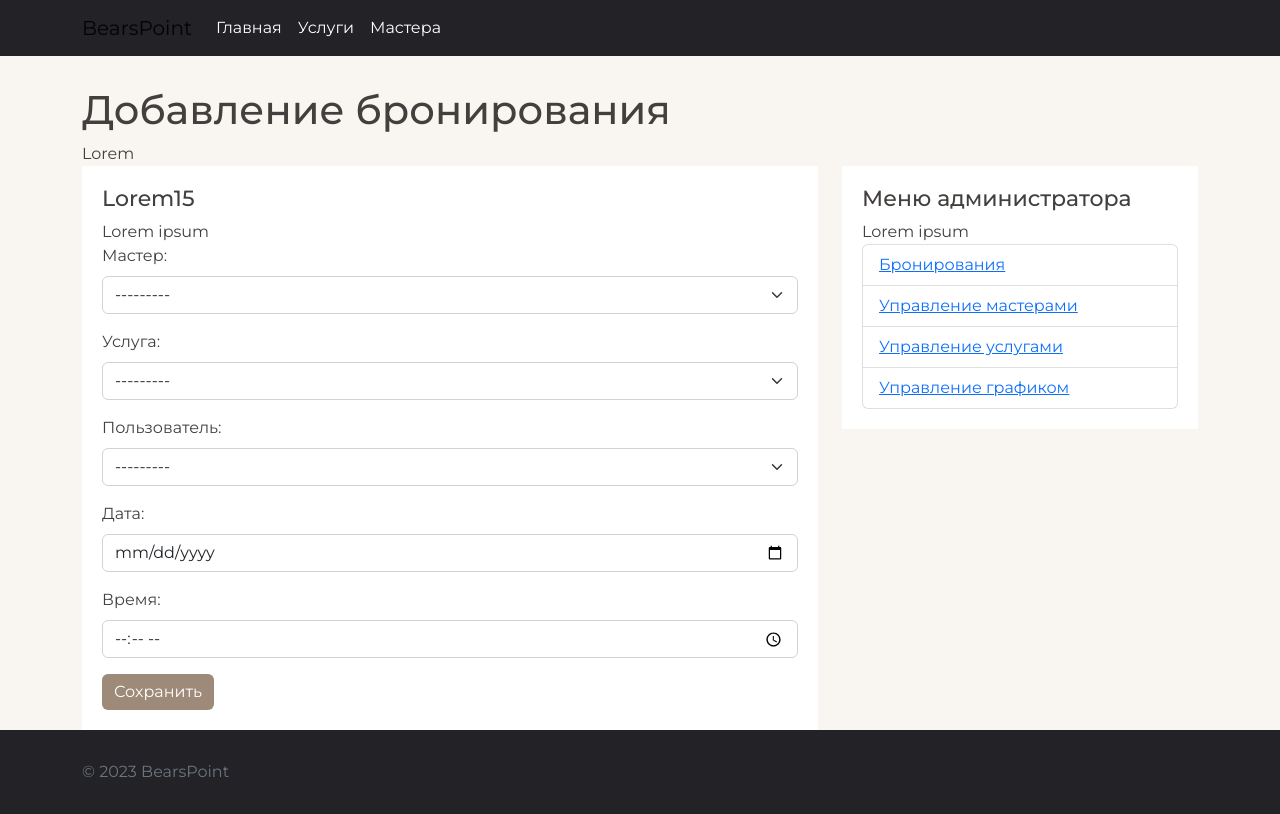
After one commit to ElveeBolt/bearspoint, a Django app: page /user/manager/bookings/add in a window 1280 px wide. The commit adds this page. Run offline with Django 4.2, Linux system fonts and the light colour scheme; data that the repository does not hold is empty; some libraries are stand-ins or nearby versions.

Commit message:
Added functionality for create, update and delete bookings

```diff
--- /dev/null
+++ b/booking/forms.py
@@ -0,0 +1,67 @@
+from django import forms
+from django.contrib.auth.models import User
+from .models import Booking
+from service.models import Service
+from master.models import Master
+
+
+class BookingForm(forms.ModelForm):
+    master = forms.ModelChoiceField(
+        label='Мастер:',
+        required=True,
+        queryset=Master.objects.all(),
+        widget=forms.Select(
+            attrs={
+                'class': 'form-select',
+                'placeholder': 'Укажите мастера...'
+            }
+        )
+    )
+    service = forms.ModelChoiceField(
+        label='Услуга:',
+        required=True,
+        queryset=Service.objects.all(),
+        widget=forms.Select(
+            attrs={
+                'class': 'form-select',
+                'placeholder': 'Укажите услугу...'
+            }
+        )
+    )
+    user = forms.ModelChoiceField(
+        label='Пользователь:',
+        required=True,
+        queryset=User.objects.all(),
+        widget=forms.Select(
+            attrs={
+                'class': 'form-select',
+                'placeholder': 'Укажите пользователя...'
+            }
+        )
+    )
+    date = forms.DateField(
+        label='Дата:',
+        required=True,
+        widget=forms.DateInput(
+            attrs={
+                'class': 'form-control',
+                'placeholder': 'Укажите дату...',
+                'type': 'date'
+            }
+        )
+    )
+    time_start = forms.TimeField(
+        label='Время:',
+        required=True,
+        widget=forms.TimeInput(
+            attrs={
+                'class': 'form-control',
+                'placeholder': 'Укажите время...',
+                'type': 'time'
+            }
+        )
+    )
+
+    class Meta:
+        model = Booking
+        fields = '__all__'
--- a/booking/models.py
+++ b/booking/models.py
@@ -2,6 +2,7 @@ from django.contrib.auth.models import User
 from django.db import models
 from master.models import Master
 from service.models import Service
+from django.urls import reverse
 
 
 # Create your models here.
@@ -15,6 +16,9 @@ class Booking(models.Model):
     def __str__(self):
         return self.master
 
+    def get_absolute_url(self):
+        return reverse('manager_bookings')
+
     class Meta:
         db_table = 'bookings'
         verbose_name = 'Бронирование'
--- /dev/null
+++ b/templates/user/manager/booking.html
@@ -0,0 +1,51 @@
+{% extends 'base.html' %}
+
+{% block content %}
+<div class="container">
+    <div class="header">
+        <h1>{{ title }}</h1>
+        <div class="subtitle">{{ subtitle }}</div>
+    </div>
+    <div class="row">
+        <div class="col-8">
+            <div class="card">
+                <div class="card-heading">
+                    <h2>Lorem15</h2>
+                    <div class="subtitle">Lorem ipsum</div>
+                </div>
+                <form method="post">
+                    {% csrf_token %}
+                    <div class="mb-3">
+                        <label for="{{ form.master.auto_id }}" class="form-label">{{ form.master.label }}</label>
+                        {{ form.master }}
+                        <div class="form-text">{{ form.master.help_text }}</div>
+                    </div>
+                    <div class="mb-3">
+                        <label for="{{ form.service.auto_id }}" class="form-label">{{ form.service.label }}</label>
+                        {{ form.service }}
+                        <div class="form-text">{{ form.service.help_text }}</div>
+                    </div>
+                    <div class="mb-3">
+                        <label for="{{ form.user.auto_id }}" class="form-label">{{ form.user.label }}</label>
+                        {{ form.user }}
+                        <div class="form-text">{{ form.user.help_text }}</div>
+                    </div>
+                    <div class="mb-3">
+                        <label for="{{ form.date.auto_id }}" class="form-label">{{ form.date.label }}</label>
+                        {{ form.date }}
+                        <div class="form-text">{{ form.date.help_text }}</div>
+                    </div>
+                    <div class="mb-3">
+                        <label for="{{ form.time_start.auto_id }}" class="form-label">{{ form.time_start.label }}</label>
+                        {{ form.time_start }}
+                        <div class="form-text">{{ form.time_start.help_text }}</div>
+                    </div>
+                    <button type="submit" class="btn btn-primary">Сохранить</button>
+                    {{ form.errors }}
+                </form>
+            </div>
+        </div>
+        {% include 'user/menu.html' %}
+    </div>
+</div>
+{% endblock content %}
--- a/templates/user/menu.html
+++ b/templates/user/menu.html
@@ -6,6 +6,7 @@
         </div>
         <div class="menu">
             <ul class="list-group">
+                <li class="list-group-item"><a href="{% url 'manager_bookings' %}">Бронирования</a></li>
                 <li class="list-group-item"><a href="{% url 'manager_masters' %}">Управление мастерами</a></li>
                 <li class="list-group-item"><a href="{% url 'manager_services' %}">Управление услугами</a></li>
                 <li class="list-group-item"><a href="{% url 'manager_calendars' %}">Управление графиком</a></li>
--- a/user/urls.py
+++ b/user/urls.py
@@ -1,7 +1,9 @@
 from django.urls import path
 from .views import UserView, ManagerMasterListView, ManagerMasterUpdateView, ManagerMasterCreateView, \
     ManagerMasterDeleteView, ManagerServiceDeleteView, ManagerServiceListView, ManagerServiceCreateView, \
-    ManagerServiceUpdateView, ManagerCalendarUpdateView, ManagerCalendarListView, ManagerCalendarCreateView, ManagerCalendarDeleteView
+    ManagerServiceUpdateView, ManagerCalendarUpdateView, ManagerCalendarListView, ManagerCalendarCreateView, \
+    ManagerCalendarDeleteView, ManagerBookingUpdateView, ManagerBookingCreateView, ManagerBookingDeleteView, \
+    ManagerBookingListView
 
 urlpatterns = [
     path('', UserView.as_view(), name='user'),
@@ -18,5 +20,10 @@ urlpatterns = [
     path('manager/services', ManagerServiceListView.as_view(), name='manager_services'),
     path('manager/services/<int:pk>', ManagerServiceUpdateView.as_view(), name='manager_service'),
     path('manager/services/add', ManagerServiceCreateView.as_view(), name='manager_service_add'),
-    path('manager/services/delete/<int:pk>', ManagerServiceDeleteView.as_view(), name='manager_service_delete')
+    path('manager/services/delete/<int:pk>', ManagerServiceDeleteView.as_view(), name='manager_service_delete'),
+
+    path('manager/bookings', ManagerBookingListView.as_view(), name='manager_bookings'),
+    path('manager/bookings/<int:pk>', ManagerBookingUpdateView.as_view(), name='manager_booking'),
+    path('manager/bookings/add', ManagerBookingCreateView.as_view(), name='manager_booking_add'),
+    path('manager/bookings/delete/<int:pk>', ManagerBookingDeleteView.as_view(), name='manager_booking_delete'),
 ]
--- a/user/views.py
+++ b/user/views.py
@@ -3,6 +3,8 @@ from master.models import Master, Calendar
 from master.forms import MasterForm, CalendarForm
 from service.forms import ServiceForm
 from service.models import Service
+from booking.models import Booking
+from booking.forms import BookingForm
 
 
 # Create your views here.
@@ -120,3 +122,39 @@ class ManagerServiceCreateView(CreateView):
 class ManagerServiceDeleteView(DeleteView):
     model = Service
     success_url = "/user/manager/services"
+
+
+class ManagerBookingListView(ListView):
+    model = Booking
+    template_name = 'user/manager/bookings.html'
+    context_object_name = 'booking_list'
+    extra_context = {
+        'title': 'Управление бронированиями',
+        'subtitle': 'Lorem'
+    }
+
+
+class ManagerBookingUpdateView(UpdateView):
+    model = Booking
+    form_class = BookingForm
+    template_name = 'user/manager/booking.html'
+    context_object_name = 'service'
+    extra_context = {
+        'title': 'Редактирование бронирования',
+        'subtitle': 'Lorem'
+    }
+
+
+class ManagerBookingCreateView(CreateView):
+    model = Booking
+    form_class = BookingForm
+    template_name = 'user/manager/booking.html'
+    extra_context = {
+        'title': 'Добавление бронирования',
+        'subtitle': 'Lorem',
+    }
+
+
+class ManagerBookingDeleteView(DeleteView):
+    model = Booking
+    success_url = "/user/manager/bookings"
```
Also changed, not shown: templates/user/manager/bookings.html (added, +88 -0 lines).
